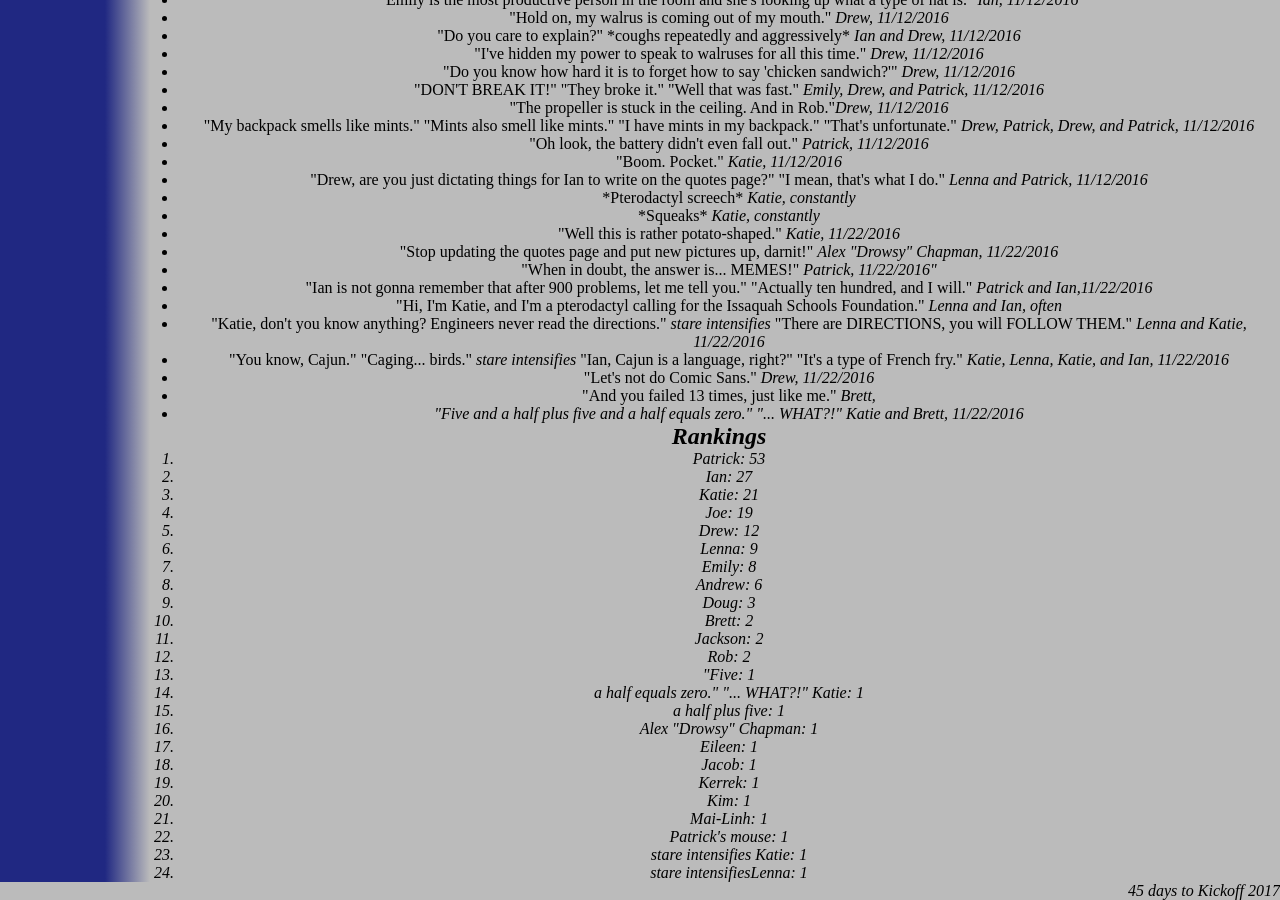
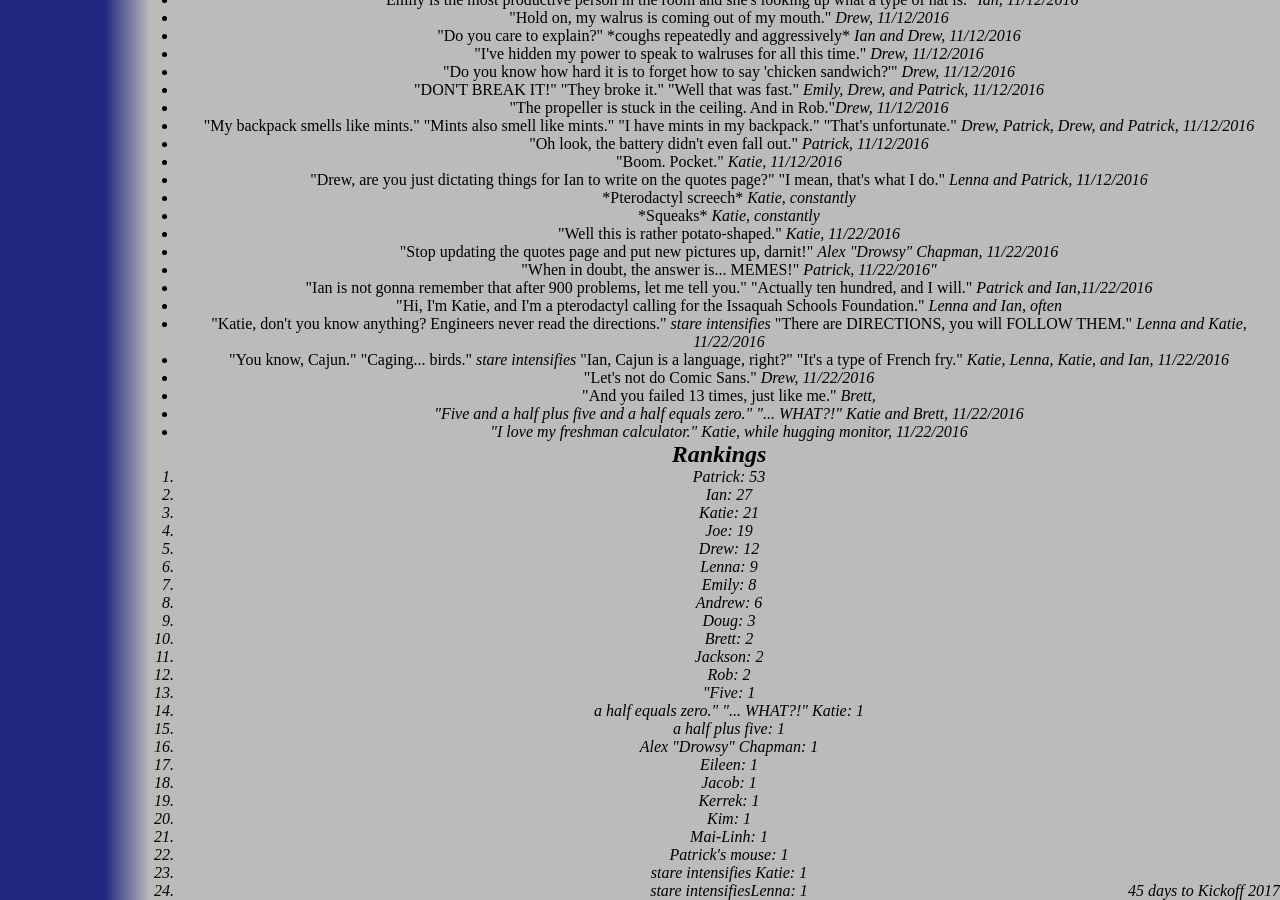
Before and after one commit to katiebugmoon/FRC4131.github.io, a Jekyll site: the page built from media/2017/quotes.html, in a window 1280 px wide and 900 px high, scrolled down 2149 px. Built offline with Jekyll 4.4.1, drawn with Linux system fonts in a browser that asks for light colours; nearby versions of some CDN libraries.

Commit message:
Update quotes.html

```diff
--- a/media/2017/quotes.html
+++ b/media/2017/quotes.html
@@ -135,6 +135,7 @@ title: Build Season 2017 Quotes
 	<li>"Let's not do Comic Sans." <i>Drew, 11/22/2016</i></li>
 	<li>"And you failed 13 times, just like me." <i>Brett,
 	<li>"Five and a half plus five and a half equals zero." "... WHAT?!" <i>Katie and Brett, 11/22/2016</i></li>
+	<li>"I love my freshman calculator." <i>Katie, while hugging monitor, 11/22/2016</i></li>
 </ul>
 <h2>Rankings</h2>
 <ol id='rankings'></ol>
```
